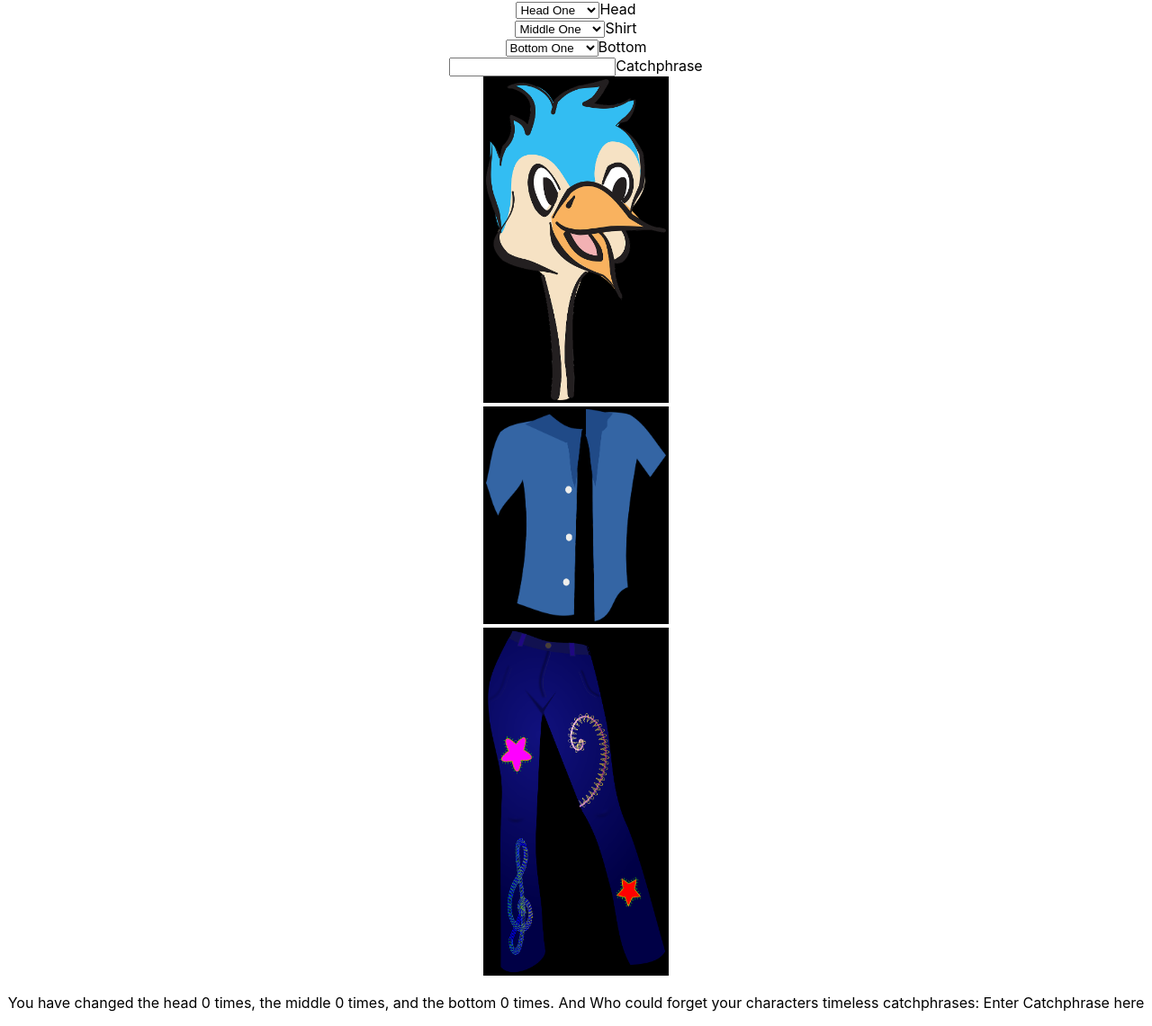
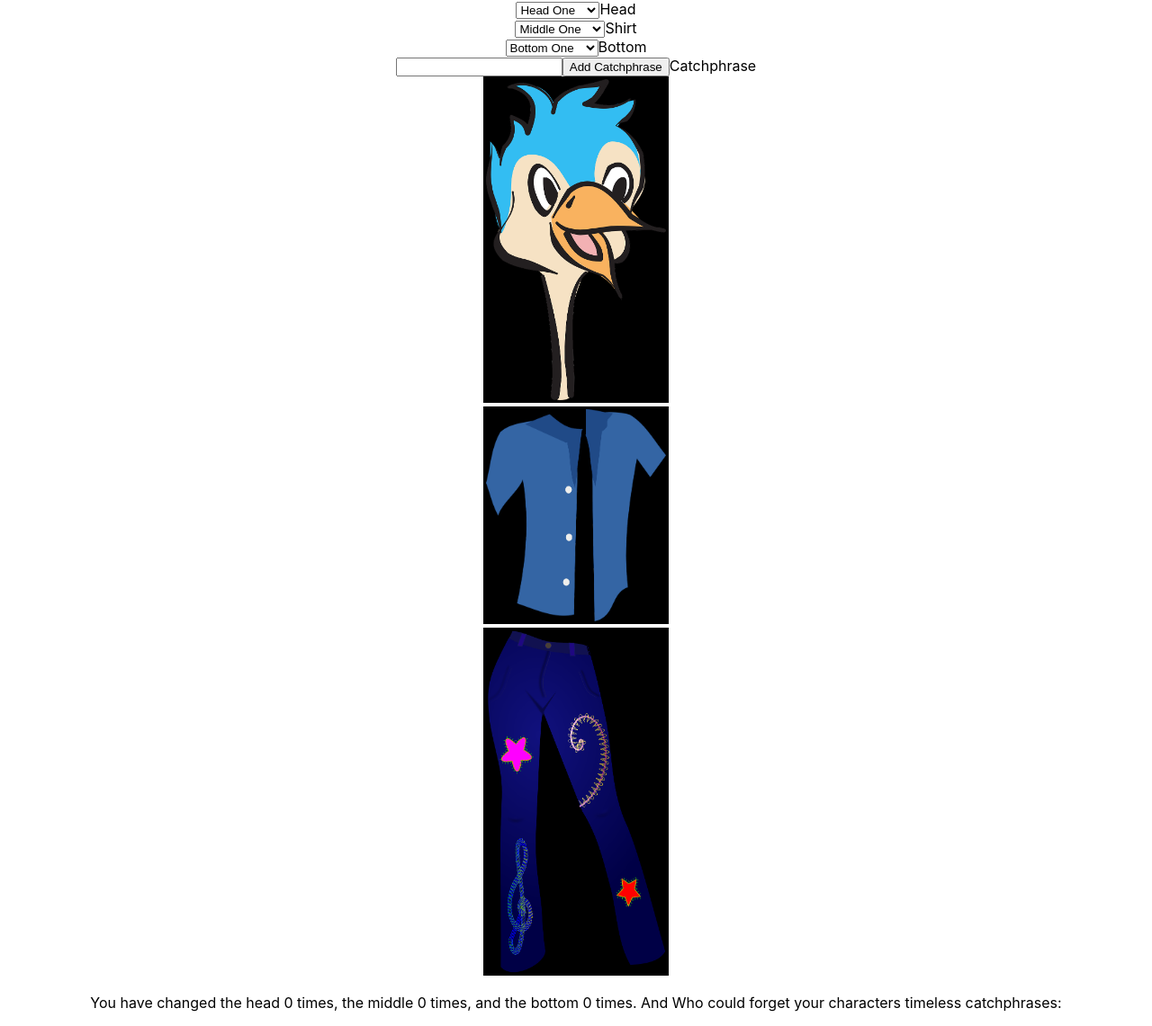
Before and after one commit to Thomas-Jenkins/from_scratch_deliverable_character_designer, a React (Create React App) app: page / in a window 1280 px wide. Shown: the whole page at 90% size. Built offline with nearby package versions, Linux system fonts and the light colour scheme.

Commit message:
functionality to the catchphrase input and button and display them in the stats component

```diff
--- a/src/components/Controls/Controls.js
+++ b/src/components/Controls/Controls.js
@@ -1,6 +1,13 @@
 import React from 'react';
 
-export default function Controls({ headImg, setHeadImg, middleImg, setMiddleImg, bottomImg, setBottomImg, handleHeadIncrement, handleMiddleIncrement, handleBottomIncrement }) {
+export default function Controls({ headImg, setHeadImg, middleImg, setMiddleImg, bottomImg, setBottomImg, handleHeadIncrement, handleMiddleIncrement, handleBottomIncrement, addCatchphrase, currentCatchphrase, setCurrentCatchphrase }) {
+
+  const handleAddCatchphrase = () => {
+
+    addCatchphrase((prevCatchphrases) => [currentCatchphrase, ...prevCatchphrases]);
+    // console.log(catchphrase);
+  };
+
   return (
     <div className="controls">
       <div className="top-input">
@@ -28,9 +35,12 @@ export default function Controls({ headImg, setHeadImg, middleImg, setMiddleImg,
         <label>Bottom</label>
       </div>
       <div className="catchphrase-input">
-        <input name="catchphrase">
+        <input name="catchphrase" value={currentCatchphrase} onChange={(e) => {
+          setCurrentCatchphrase(e.target.value);
+        }} >
 
         </input>
+        <button name="catchphrase-button" onClick={handleAddCatchphrase}>Add Catchphrase</button>
         <label>Catchphrase</label>
       </div>
     </div>
--- a/src/components/Main/Main.js
+++ b/src/components/Main/Main.js
@@ -12,6 +12,8 @@ export default function Main() {
   const [headChange, setHeadChange] = useState(0);
   const [middleChange, setMiddleChange] = useState(0);
   const [bottomChange, setBottomChange] = useState(0);
+  const [catchphrase, addCatchphrase] = useState([]);
+  const [currentCatchphrase, setCurrentCatchphrase] = useState('');
 
   const handleHeadIncrement = () => {
     setHeadChange((prevState) => prevState + 1);
@@ -22,12 +24,13 @@ export default function Main() {
   const handleBottomIncrement = () => {
     setBottomChange((prevState) => prevState + 1);
   };
+
   return (
     <main>
       <>
-        <Controls headImg={headImg} setHeadImg={setHeadImg} middleImg={middleImg} setMiddleImg={setMiddleImg} bottomImg={bottomImg} setBottomImg={setBottomImg} headChange={headChange} handleHeadIncrement={handleHeadIncrement} middleChange={middleChange} handleMiddleIncrement={handleMiddleIncrement} handleBottomIncrement={handleBottomIncrement} />
-        <Display {...{ headImg, middleImg, bottomImg }} />
-        <Stats {...{ headChange, middleChange, bottomChange }}/>
+        <Controls headImg={headImg} setHeadImg={setHeadImg} middleImg={middleImg} setMiddleImg={setMiddleImg} bottomImg={bottomImg} setBottomImg={setBottomImg} headChange={headChange} handleHeadIncrement={handleHeadIncrement} middleChange={middleChange} handleMiddleIncrement={handleMiddleIncrement} handleBottomIncrement={handleBottomIncrement} catchphrase={catchphrase} addCatchphrase={addCatchphrase} currentCatchphrase={currentCatchphrase} setCurrentCatchphrase={setCurrentCatchphrase} />
+        <Display headImg={headImg} middleImg={middleImg} bottomImg={bottomImg} />
+        <Stats headChange={headChange} middleChange={middleChange} bottomChange={bottomChange} catchphrase={catchphrase} />
       </>
     </main>
 
--- a/src/components/Stats/Stats.js
+++ b/src/components/Stats/Stats.js
@@ -1,9 +1,9 @@
 import React from 'react';
 
-export default function Stats({ headChange, middleChange, bottomChange }) {
+export default function Stats({ headChange, middleChange, bottomChange, catchphrase }) {
   return (
     <div className="stats-dis">
-      <p name="statsDisplay">You have changed the head <span>{`${headChange}`}</span> times, the middle <span>{`${middleChange}`}</span> times, and the bottom <span>{`${bottomChange}`}</span> times. And Who could forget your characters timeless catchphrases: Enter Catchphrase here</p>
+      <p name="statsDisplay">You have changed the head <span>{`${headChange}`}</span> times, the middle <span>{`${middleChange}`}</span> times, and the bottom <span>{`${bottomChange}`}</span> times. And Who could forget your characters timeless catchphrases: {catchphrase.map((item) => (<span key={item}>{item}</span>))}</p>
     </div>
   );
 }
```
